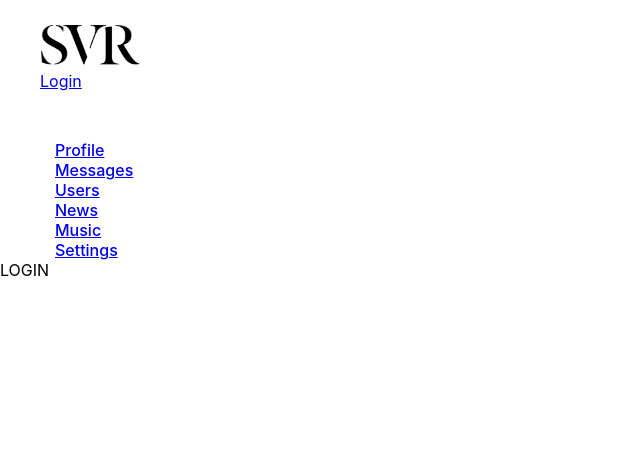
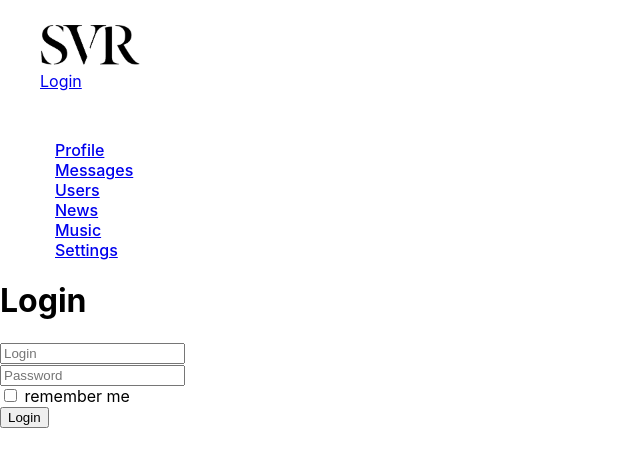
Before and after one commit to sinitsavr/socialnet, a React (Create React App) app: page /login in a window 1280 px wide. Shown: the top 466 px of the page, without its empty margins (0-640 px from the left). Built offline with nearby package versions, Linux system fonts and the light colour scheme; no server answers.

Commit message:
add login form

```diff
--- a/package.json
+++ b/package.json
@@ -13,6 +13,7 @@
     "react-router-dom": "^6.4.0",
     "react-scripts": "5.0.1",
     "redux": "^4.2.0",
+    "redux-form": "^8.3.9",
     "redux-thunk": "^2.4.2",
     "thunk": "0.0.1",
     "web-vitals": "^2.1.4",
--- a/src/components/Login/login.jsx
+++ b/src/components/Login/login.jsx
@@ -1,11 +1,25 @@
 import React from 'react';
+import { Field, reduxForm } from 'redux-form';
 
-const Login = (props) => {
+const LoginForm = (props) => {
   return (
-    <div>
-      LOGIN
-    </div>
+      <form onSubmit={props.handleSubmit}>
+        <div>
+          <Field name={'login'} placeholder={'Login'} component={'input'}/>
+        </div>
+        <div> <Field name={'password'} placeholder={'Password'} component={'input'}/></div>
+        <div><Field name={'remember me'} component={'input'} type={'checkbox'}/> remember me</div>
+        <button>Login</button>
+      </form>
   );
 }
 
+const LoginReduxForm = reduxForm({form: 'login'})(LoginForm)
+
+const Login = (props)=>{
+  return <div>
+    <h1>Login</h1>
+    <LoginReduxForm onSubmit={onsubmit}/>
+  </div>
+}
 export default Login;
--- a/src/components/Profile/ProfileStatus.js
+++ b/src/components/Profile/ProfileStatus.js
@@ -10,7 +10,7 @@ class ProfileStatus extends React.Component {
     // debugger;
     // console.log('this', this);
     this.setState({editMode: true})
-    this.props.updateStatus()
+
   }
   deActivateEditMode (){
     this.setState({editMode: false})
@@ -22,8 +22,16 @@ class ProfileStatus extends React.Component {
     })
 
   }
+  componentDidUpdate(prevProps, prevState){
+   if(prevProps.status !== this.props.status){
+    this.setState(
+      {status: this.props.status}
+    )
+   }
+  }
   render()
   {
+
   return (
     <div>
       {!this.state.editMode &&
@@ -33,7 +41,7 @@ class ProfileStatus extends React.Component {
     }
     {this.state.editMode &&
     <div>
-      <input onChange={this.onStatusChange} autoFocus={true} onBlur={this.deActivateEditMode} value={this.state.status}/>
+      <input autoFocus={true} onBlur={this.deActivateEditMode} onChange={this.onStatusChange} value={this.state.status}/>
     </div>
     }
     </div>
--- a/src/redux/redux-store.js
+++ b/src/redux/redux-store.js
@@ -5,7 +5,7 @@ import profileReducer from './profileReducer';
 import usersReducer from './usersReducer';
 // import sidebarReducer from './sideBarReducer';
 import thunkMiddleWare from 'redux-thunk'
-
+import { reducer as formReducer} from 'redux-form'
 
 
 let reducers = combineReducers({
@@ -13,7 +13,8 @@ let reducers = combineReducers({
   messagesPage: dialogsReducer,
   // sidebar: sidebarReducer,
   usersPage: usersReducer,
-  auth: authReducer
+  auth: authReducer,
+  form: formReducer
 });
 
 let store = createStore(reducers, applyMiddleware(thunkMiddleWare));
```
Also changed, not shown: 1 other file (tests, documents, lock files or other folders).
